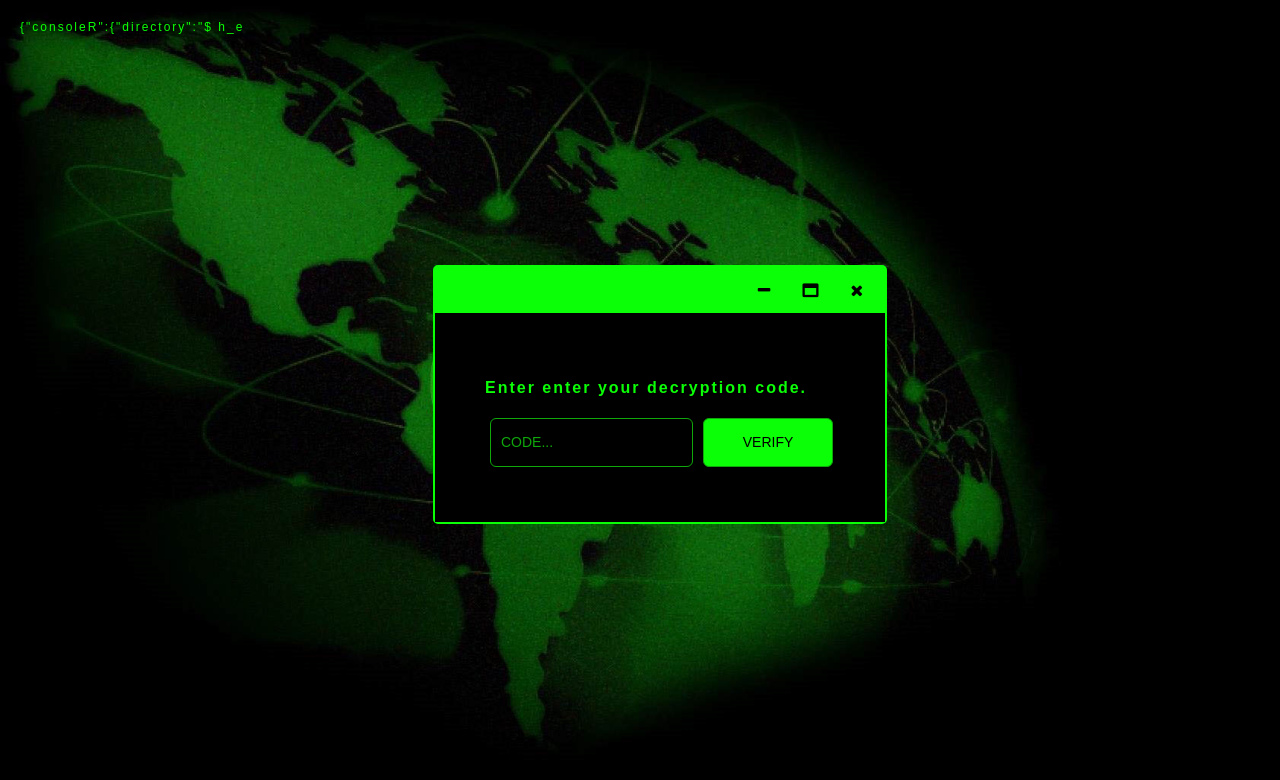
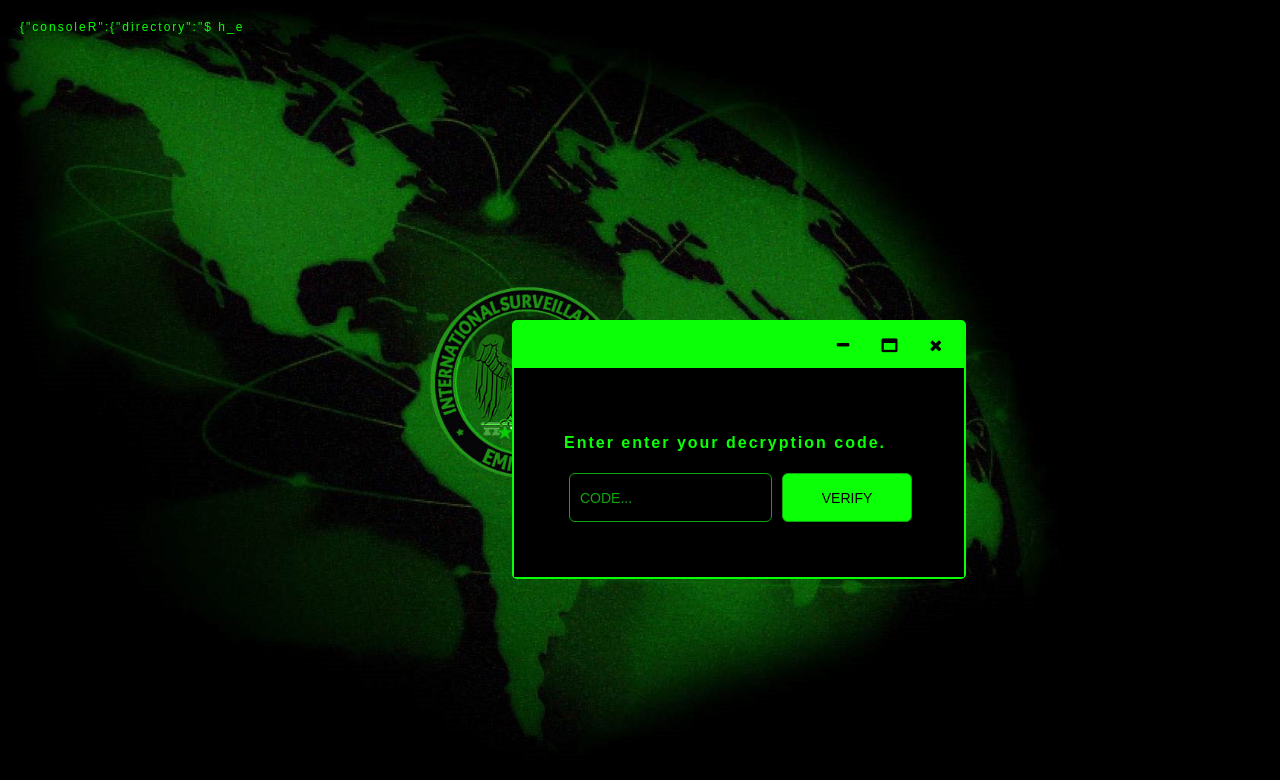
Before and after one commit to emmsdan/surveillance-camera, a React (Create React App) app: page /console in a window 1280 px wide. Shown: the top 780 px of the page. Built offline with nearby package versions, Linux system fonts and the light colour scheme; a web font is replaced by a local one.

Commit message:
display single camera on click

```diff
--- a/src/Views/Camera/Camera.css
+++ b/src/Views/Camera/Camera.css
@@ -3,6 +3,8 @@
   --deem-light: rgb(15, 167, 12);
   --light: #0bff06;
   --night: #000000;
+  --danger: #ff6f61;
+  --danger-deep: #ff9100;
 }
 
 .cameras {
@@ -14,7 +16,7 @@
   justify-content: center;
 }
 
-.cameras video,
+.cameras canvas,
 .cameras .item img,
 .cameras .item canvas {
   margin: 5px;
@@ -22,8 +24,14 @@
   height: 100%;
   min-width: 300px;
   height: 170px;
-  filter: hue-rotate(20%);
+  filter: hue-rotate(60deg);
   border: 5px solid var(--light);
+}
+
+.cameras canvas {
+  filter: hue-rotate(90deg);
+  border: 5px solid var(--danger-deep);
+  z-index: 8;
 }
 
 .singleVideo video {
--- a/src/Views/Camera/Camera.jsx
+++ b/src/Views/Camera/Camera.jsx
@@ -3,25 +3,34 @@ import React, { useState, useRef, createRef } from 'react';
 import './Camera.css';
 import Modal from '../../components/Modal/Modal';
 import { createCameras, getCamera } from '../../utils/utils';
+import useModal from '../../components/Modal/useModal';
 const Cameras = () => {
-  const [{ camElement, camStream, isClose }, setCamera] = useState({
-    isClose: false
+  const [cameraSetting, setCamera] = useState({
+    isClose: false,
+    videoTitle: ''
   });
-  let closed = isClose;
-  console.log(closed);
-  if (!camStream)
+  let isClose = cameraSetting.isClose;
+  if (!cameraSetting.camStream) {
     createCameras('.cameras', '', (video, stream) => {
-      closed = true;
-      setCamera({ camElement: video, camStream: stream, isClose: true });
+      setCamera({
+        camElement: video,
+        camStream: stream,
+        videoTitle: stream.device.label
+      });
     });
-
-  const offset = { left: '20%', top: '10%' };
+  }
+  const offset = { left: '20%', top: '10%', minWidth: '700px' };
+  const actions = { ...useModal() };
+  const openModal = () => {
+    actions.hide();
+    getCamera(cameraSetting.camStream.device.deviceId, '#showCam101');
+  };
   const frame = (
     <>
-      <Modal title="videos" isClose={isClose ? true : false} offset={offset}>
-        <div className="singleVideo" id="showCam101"></div>
+      <Modal actions={actions} title={cameraSetting.videoTitle} offset={offset}>
+        <div id="showCam101"> </div>
       </Modal>
-      <div className="cameras"></div>
+      <div className="cameras" onClick={openModal}></div>
     </>
   );
   return frame;
--- a/src/Views/Login/Login.jsx
+++ b/src/Views/Login/Login.jsx
@@ -5,6 +5,7 @@ import Modal from '../../components/Modal/Modal';
 import './Login.css';
 import { FormInput, FormButton } from '../../components/FormFields/FormFields';
 import { LOGIN, TEMP_DATABASE, LOGIN_ATTEMPT } from '../../redux/Actions';
+import useModal from '../../components/Modal/useModal';
 
 const submitForm = ({ value, user, dispatch }) => {
   if (TEMP_DATABASE.includes(value)) {
@@ -50,10 +51,11 @@ const Login = () => {
   const [login] = useState({ input: React.createRef() });
   const user = useSelector(state => state.user);
   const dispatch = useDispatch();
-  const style = { position: 'relative' };
+  const actions = { ...useModal(true) };
+  const offset = { left: '40%', top: '40%', sposition: 'relative' };
   return (
     <div className="login">
-      <Modal className="w400p" offset={style}>
+      <Modal className="w400p" offset={offset} actions={actions}>
         {isLogin(login, user, dispatch)}
       </Modal>
     </div>
--- a/src/components/Modal/Modal.css
+++ b/src/components/Modal/Modal.css
@@ -12,6 +12,7 @@
   margin: auto;
   border: 2px solid var(--light);
   border-radius: 5px;
+  z-index: +10;
 }
 
 .move-down {
@@ -85,6 +86,7 @@
   background-color: var(--night);
   color: var(--light);
   height: 100%;
+  min-height: 100px;
   width: calc(100% - 20px);
   max-width: calc(100% - 20px);
   font-size: 7px;
@@ -92,10 +94,11 @@
   margin: 0px;
 }
 
-.modal .content video {
+.modal .content canvas {
   margin: 5px;
   width: 100%;
   /* max-width: calc(100% - 20px); */
   /* max-height: 600px; */
-  /* filter: hue-rotate(20%); */
+  z-index: 1000;
+  filter: brightness(20%);
 }
--- a/src/components/Modal/Modal.jsx
+++ b/src/components/Modal/Modal.jsx
@@ -1,71 +1,74 @@
 import React, { useState } from 'react';
+import ReactDOM from 'react-dom';
+import PropTypes from 'prop-types'; // ES6
+
 import './Modal.css';
 
-const Action = ({ setActions, actions }) => {
+const isFullScreen = isFullscreen => {
+  if (isFullscreen) {
+    return {
+      width: '98%',
+      height: '100%',
+      top: '0px',
+      left: '0px',
+      right: '0'
+    };
+  }
+};
+
+const ModalHeader = (title, actions) => {
+  const { minimize, fullscreen, hide } = actions;
   return (
+    <div className="header">
+      <div className="">{title}</div>
       <div className="action">
-      <i
-        className="fa fa-minus"
-        onClick={() =>
-          setActions({ ...actions, isMinimizes: !actions.isMinimizes })
-        }
-      ></i>
-      <i
-        className="fa fa-window-maximize"
-        onClick={() =>
-          setActions({ ...actions, isFullscreen: !actions.isFullscreen })
-        }
-      ></i>
+        <i className="fa fa-minus" onClick={minimize}></i>
+        <i className="fa fa-window-maximize" onClick={fullscreen}></i>
         <i
           className="fa fa-times"
-        onClick={() => setActions({ ...actions, isClose: !actions.isClose })}
+          data-dismiss="modal"
+          aria-label="Close"
+          onClick={hide}
         ></i>
+      </div>
     </div>
   );
 };
-
-const ModalContent = (content, actions) => {
-  return !actions.isMinimizes && <div className="content">{content}</div>;
+const Modal = props => {
+  // const [button, setButton] = useState()
+  const { actions, styles, title, children, offset } = props;
+  const {
+    isShowing = true,
+    isFullscreen = false,
+    isMinimized = false
+  } = actions;
+  const hide = isMinimized ? 'hide' : '';
+  const useModelStyles = {
+    ...styles,
+    ...offset,
+    ...isFullScreen(isFullscreen)
   };
-
-const ModalHeader = (title, actions, setActions) => {
-  return (
-    <div className="header">
-      <div className="">{title}</div>
-      <Action
-        actions={actions}
-        setActions={action => setActions({ ...action })}
-      />
+  return isShowing
+    ? ReactDOM.createPortal(
+        <React.Fragment>
+          <div
+            className="modal-wrapper"
+            aria-modal
+            aria-hidden
+            tabIndex={-1}
+            role="dialog"
+          >
+            <div className="modal" style={useModelStyles}>
+              <div className="modal-header">{ModalHeader(title, actions)}</div>
+              <div className={`content ${hide}`}>{children} </div>
             </div>
-  );
+          </div>
+        </React.Fragment>,
+        document.querySelector('#root')
+      )
+    : null;
 };
-
-const Modal = ({ title, className, children, offset, isClose = false }) => {
-  const [actions, setActions] = useState({
-    isMinimizes: false,
-    isFullscreen: false,
-    isClose,
-    ClientRect: {},
-    defaultStyle: {}
-  });
-  const styles = { ...actions.defaultStyle, ...offset };
-  if (actions.isFullscreen) {
-    styles.width = '98%';
-    styles.height = '100%';
-    styles.top = '0';
-    styles.left = '0';
-    styles.right = '0';
-  }
-  return (
-    !actions.isClose && (
-      <div className={`modal ${className}`} style={styles}>
-        {ModalHeader(title, actions, action => {
-          setActions({ ...action });
-        })}
-        {ModalContent(children, actions)}
-      </div>
-    )
-  );
+Modal.propTypes = {
+  actions: PropTypes.object
 };
-
 export default Modal;
--- /dev/null
+++ b/src/components/Modal/useModal.jsx
@@ -0,0 +1,21 @@
+import { useState } from 'react';
+
+const useModal = (show = false) => {
+  const [useModal, setIsShowing] = useState({
+    isShowing: show,
+    isFullscreen: false,
+    isMinimized: false
+  });
+  const hide = () => {
+    setIsShowing({ ...useModal, isShowing: !useModal.isShowing });
+  };
+  const fullscreen = () => {
+    setIsShowing({ ...useModal, isFullscreen: !useModal.isFullscreen });
+  };
+  const minimize = () => {
+    setIsShowing({ ...useModal, isMinimized: !useModal.isMinimized });
+  };
+  return { ...useModal, hide, fullscreen, minimize };
+};
+
+export default useModal;
--- a/src/index.css
+++ b/src/index.css
@@ -78,3 +78,7 @@ i {
 .error i {
   font-size: 5rem;
 }
+
+.hide {
+  display: none !important;
+}
--- a/src/utils/utils.js
+++ b/src/utils/utils.js
@@ -51,54 +51,64 @@ export const createCameras = async (
   const devices = await navigator.mediaDevices.enumerateDevices();
   for (let device of devices) {
     if (device.kind === 'videoinput') {
-      try {
-        const stream = await navigator.mediaDevices.getUserMedia({
-          video: true
-        });
-        const video = document.createElement('video');
-        video.className = className;
-        // Older browsers may not have srcObject
-        if ('srcObject' in video) {
-          video.srcObject = stream;
-        } else {
-          // Avoid using this in new browsers, as it is going away.
-          video.src = URL.createObjectURL(stream);
-        }
-        console.log(device);
-        callback(video, { stream, device });
-        video.play();
-        document.querySelector(parent).appendChild(video);
-      } catch (err) {
-        console.log(err);
-
-        /* handle the error */
-      }
+      getCamera(device, parent, className, callback);
     }
   }
 };
 export const getCamera = async (
-  cameraOrBustDeviceId,
+  device,
   parent,
   className = '',
   callback = (el, str) => {}
 ) => {
   try {
     const stream = await navigator.mediaDevices.getUserMedia({
-      video: { deviceId: { exact: cameraOrBustDeviceId } }
+      video: { deviceId: { exact: device.deviceId } }
     });
     const video = document.createElement('video');
-    video.className = className;
+    const canvas = document.createElement('canvas');
+    const ctx = canvas.getContext('2d');
+    video.width = '400px';
+    video.height = '400px';
+    video.className = `${className} hide`;
     if ('srcObject' in video) {
       video.srcObject = stream;
     } else {
       video.src = URL.createObjectURL(stream);
     }
-    callback(video, { stream });
+    callback(video, { stream, device });
     video.play();
-    document.querySelector(parent).appendChild(video);
+    console.log(document.querySelector(parent));
+    // document.querySelector(parent).appendChild(video);
+    document.querySelector(parent).appendChild(canvas);
+
+    video.addEventListener('canplay', () => paintToCanvas(video, canvas, ctx));
   } catch (err) {
     console.log(err);
-
     /* handle the error */
   }
 };
+
+function paintToCanvas(video, canvas, ctx) {
+  const width = 433;
+  const height = 300;
+  canvas.width = width;
+  canvas.height = height;
+
+  return setInterval(() => {
+    ctx.drawImage(video, 0, 0, width, height);
+    // take the pixels out
+    let pixels = ctx.getImageData(0, 0, width, height);
+    ctx.filter = 'contrast(105%) brightness(153%)';
+
+    // mess with them
+    // pixels = redEffect(pixels);
+
+    // pixels = rgbSplit(pixels);
+    // // ctx.globalAlpha = 0.8;
+
+    // // pixels = greenScreen(pixels);
+    // // put them back
+    ctx.putImageData(pixels, 0, 0);
+  }, 16);
+}
```
Lines whose indentation alone changed are shown as unchanged.
